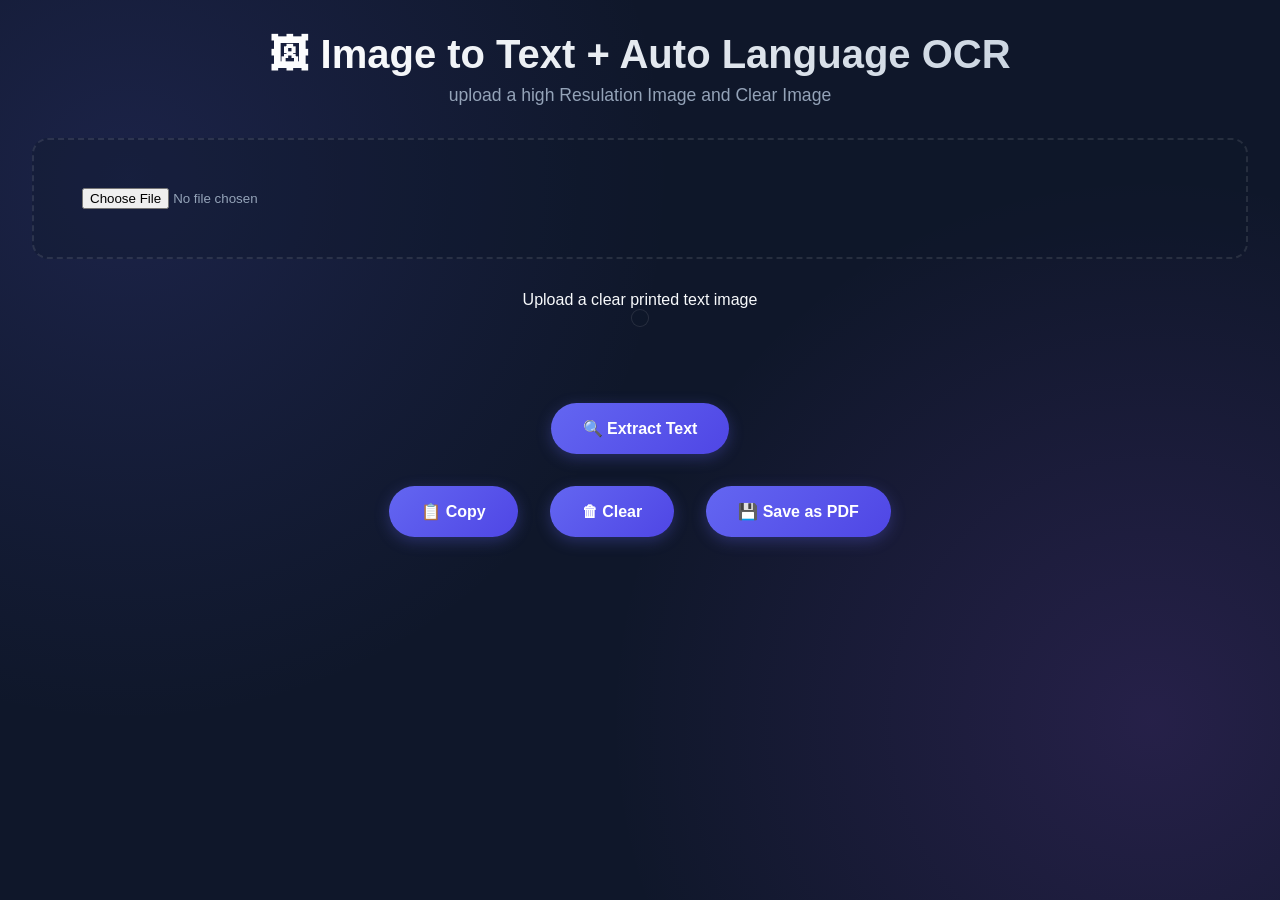
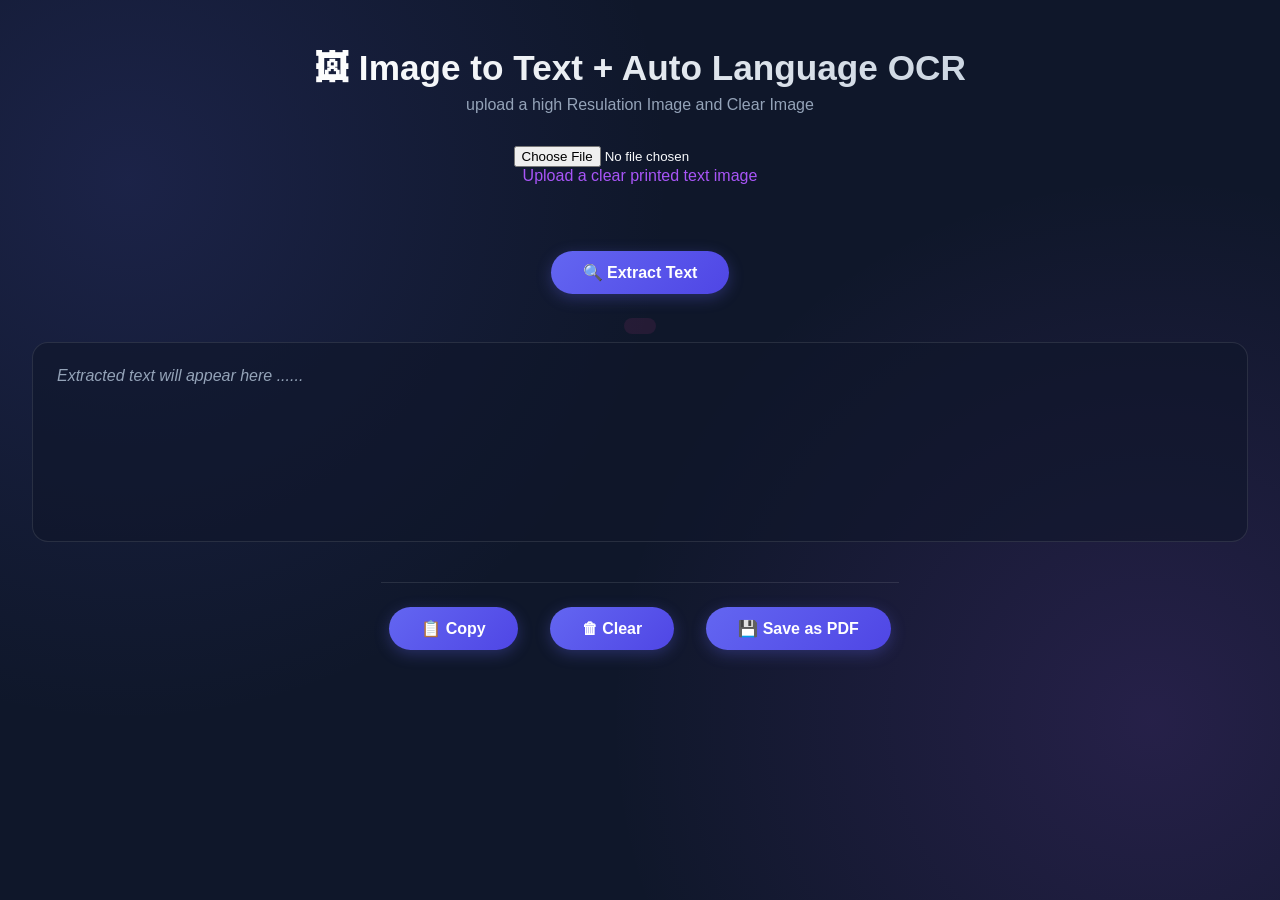

Revert "Add files via upload"

--- a/image_to_text/style.css
+++ b/image_to_text/style.css
@@ -49,10 +49,31 @@ body {
   box-shadow: 0 8px 32px rgba(0, 0, 0, 0.2);
   animation: fadeUp 0.6s ease forwards;
   text-align: center;
+  position: relative;
+}
+
+.back-link {
+  position: absolute;
+  left: 20px;
+  top: 20px;
+  color: var(--text-muted);
+  text-decoration: none;
+  transition: var(--transition);
+  font-weight: 500;
+  display: flex;
+  align-items: center;
+  gap: 0.5rem;
+  font-size: 0.9rem;
+}
+
+.back-link:hover {
+  color: var(--primary);
+  transform: translateX(-5px);
 }
 
 h1 {
-  font-size: 2.5rem;
+  font-size: 2.2rem;
+  margin-top: 1rem;
   margin-bottom: 0.5rem;
   background: linear-gradient(135deg, #fff 0%, #cbd5e1 100%);
   -webkit-background-clip: text;
@@ -62,14 +83,14 @@ h1 {
 }
 
 h2 {
-  font-size: 1.1rem;
+  font-size: 1rem;
   color: var(--text-muted);
   font-weight: 400;
   margin-bottom: 2rem;
 }
 
-input[type="file"] {
-  display: block;
+/* Upload Zone Styling */
+.upload-zone {
   width: 100%;
   padding: 3rem;
   border: 2px dashed var(--glass-border);
@@ -78,47 +99,91 @@ input[type="file"] {
   color: var(--text-muted);
   cursor: pointer;
   transition: var(--transition);
-  text-align: center;
+  display: flex;
+  flex-direction: column;
+  align-items: center;
+  justify-content: center;
   margin-bottom: 2rem;
+  position: relative;
+  overflow: hidden;
 }
 
-input[type="file"]:hover {
+.upload-zone:hover,
+.upload-zone.drag-over {
   border-color: var(--primary);
   background: rgba(99, 102, 241, 0.05);
+  box-shadow: 0 0 20px rgba(99, 102, 241, 0.1);
+}
+
+.upload-zone .icon-upload {
+  font-size: 3rem;
+  margin-bottom: 1rem;
+  opacity: 0.8;
+  transition: var(--transition);
+}
+
+.upload-zone:hover .icon-upload {
+  transform: scale(1.1);
+  opacity: 1;
+}
+
+.upload-zone h3 {
+  font-size: 1.2rem;
+  color: var(--text-main);
+  margin-bottom: 0.5rem;
+  font-weight: 600;
+}
+
+.upload-zone p {
+  font-size: 0.9rem;
+  color: var(--text-muted);
 }
 
 #imagePreview {
   max-width: 100%;
   height: auto;
+  max-height: 400px;
   border-radius: var(--radius-md);
   border: 1px solid var(--glass-border);
   margin-bottom: 2rem;
   background: rgba(15, 23, 42, 0.3);
   padding: 0.5rem;
+  display: none;
+  box-shadow: 0 4px 20px rgba(0, 0, 0, 0.2);
 }
 
-textarea {
+#loader {
+  font-weight: 500;
+  margin-bottom: 1rem;
+  min-height: 1.5rem;
+  color: var(--secondary);
+}
+
+textarea,
+#outputText {
   width: 100%;
-  min-height: 150px;
+  min-height: 200px;
   padding: 1.5rem;
   border-radius: var(--radius-md);
   border: 1px solid var(--glass-border);
   background: rgba(15, 23, 42, 0.6);
   color: var(--text-main);
-  resize: none;
   margin-bottom: 1.5rem;
   font-size: 1rem;
   transition: var(--transition);
+  text-align: left;
+  white-space: pre-wrap;
+  word-wrap: break-word;
 }
 
-textarea:focus {
-  outline: none;
-  border-color: var(--primary);
-  box-shadow: 0 0 0 2px var(--primary-glow);
+#outputText:empty::before {
+  content: attr(aria-label);
+  color: var(--text-muted);
+  font-style: italic;
 }
 
 button {
-  padding: 1rem 2rem;
+  padding: 0.75rem 2rem;
   border-radius: 50px;
   font-weight: 600;
   cursor: pointer;
@@ -129,11 +194,27 @@ button {
   color: white;
   box-shadow: 0 4px 15px rgba(99, 102, 241, 0.3);
   margin: 0.5rem;
+  display: inline-flex;
+  align-items: center;
+  gap: 0.5rem;
 }
 
 button:hover {
   transform: translateY(-2px);
   box-shadow: 0 8px 25px rgba(99, 102, 241, 0.5);
+  background: var(--primary-hover);
+}
+
+button.secondary-btn {
+  background: transparent;
+  border: 1px solid var(--glass-border);
+  box-shadow: none;
+}
+
+button.secondary-btn:hover {
+  border-color: var(--primary);
+  background: rgba(99, 102, 241, 0.1);
+  box-shadow: 0 4px 15px rgba(99, 102, 241, 0.1);
 }
 
 #controls {
@@ -142,6 +223,25 @@ button:hover {
   flex-wrap: wrap;
   gap: 1rem;
   margin-top: 1rem;
+  padding-top: 1rem;
+  border-top: 1px solid var(--glass-border);
+}
+
+#langResult {
+  margin-top: 1rem;
+  margin-bottom: 0.5rem;
+  font-weight: 600;
+  color: var(--accent);
+  padding: 0.5rem 1rem;
+  background: rgba(236, 72, 153, 0.1);
+  border-radius: 20px;
+  display: inline-block;
+}
+
+footer {
+  margin-top: 2rem;
+  color: var(--text-muted);
+  font-size: 0.9rem;
 }
 
 @keyframes fadeUp {
@@ -167,15 +267,15 @@ button:hover {
   }
 
   h1 {
-    font-size: 2rem;
+    font-size: 1.8rem;
   }
 
-  input[type="file"] {
-    padding: 2rem 1rem;
+  .upload-zone {
+    padding: 2rem;
   }
 
   button {
     width: 100%;
-    margin: 0.5rem 0;
+    justify-content: center;
   }
 }
